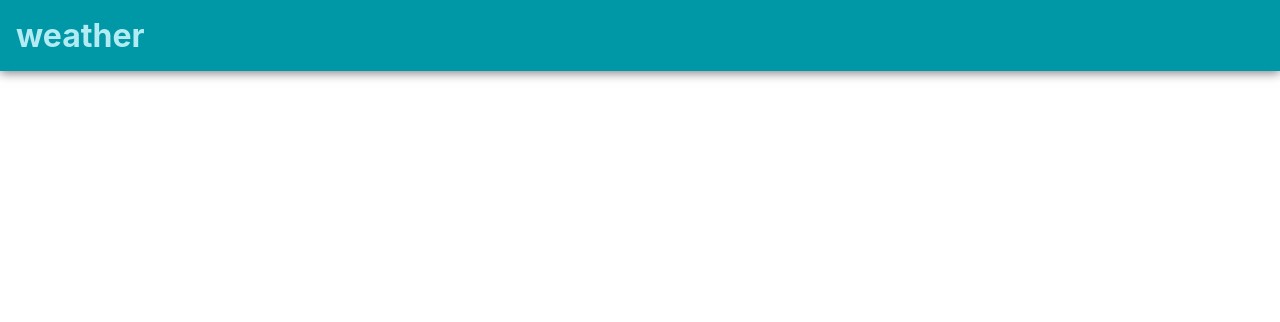
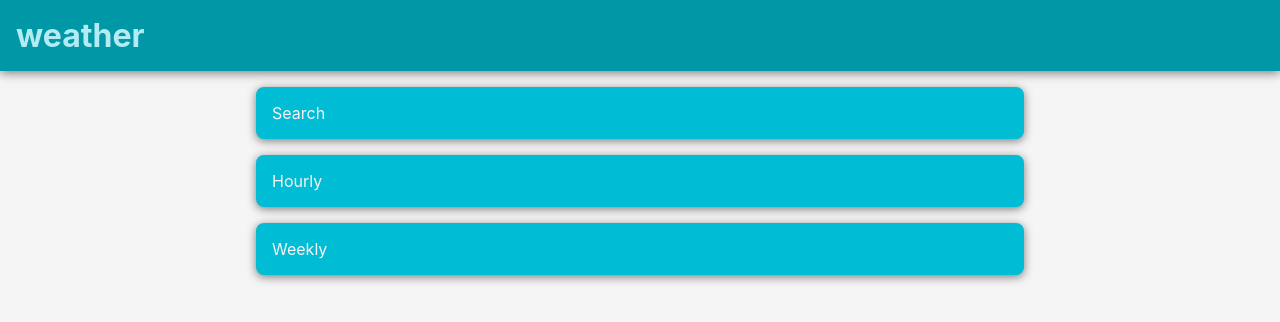
Before and after one commit to petgoldfish/cadre-weather, a React (Create React App) app: page / in a window 1280 px wide. Shown: the top 322 px of the page. Built offline with nearby package versions, Linux system fonts and the light colour scheme.

Commit message:
Scaffold main components

```diff
--- a/src/components/App/App.css
+++ b/src/components/App/App.css
@@ -1,7 +1,8 @@
 :root {
-  --primary: #0097a7;
+  --brand: #0097a7;
+  --primary: #00bcd4;
   --secondary: #b2ebf2;
-  --primary-text: #212121;
+  --primary-text: whitesmoke;
   --secondary-text: #757575;
   --accent: #ffc107;
   --error: tomato;
@@ -10,3 +11,35 @@
   --space: 16px;
   --space-s: 8px;
 }
+
+.App {
+  align-items: center;
+  height: 100vh;
+  background-color: var(--primary-text);
+  color: var(--primary-text);
+}
+
+.main {
+  width: 768px;
+  flex: 1;
+  margin-top: var(--space);
+  margin-bottom: var(--space);
+  min-height: 0;
+}
+
+.card {
+  background-color: var(--primary);
+  border: none;
+  box-shadow: var(--shadow);
+  border-radius: var(--rounding);
+  padding: var(--space);
+  margin-bottom: var(--space);
+}
+
+.card--secondary {
+  background-color: var(--secondary);
+}
+
+.card--no-shadow {
+  box-shadow: none;
+}
--- a/src/components/App/App.tsx
+++ b/src/components/App/App.tsx
@@ -1,10 +1,18 @@
 import Header from "../Header/Header";
+import Hourly from "../Hourly/Hourly";
+import Location from "../Location/Location";
+import Weekly from "../Weekly/Weekly";
 import "./App.css";
 
 function App() {
   return (
-    <div className="App">
+    <div className="App flex-column">
       <Header />
+      <main className="main flex-column">
+        <Location />
+        <Hourly />
+        <Weekly />
+      </main>
     </div>
   );
 }
--- a/src/components/Header/Header.css
+++ b/src/components/Header/Header.css
@@ -2,7 +2,7 @@
   align-self: stretch;
   display: flex;
   align-items: center;
-  background-color: var(--primary);
+  background-color: var(--brand);
   box-shadow: var(--shadow);
 }
 
--- /dev/null
+++ b/src/components/Hourly/Hourly.tsx
@@ -0,0 +1,7 @@
+import { ReactElement } from "react";
+
+function Hourly(): ReactElement {
+  return <div className="card">Hourly</div>;
+}
+
+export default Hourly;
--- /dev/null
+++ b/src/components/Location/Location.tsx
@@ -0,0 +1,7 @@
+import { ReactElement } from "react";
+
+function Location(): ReactElement {
+  return <div className="card">Search</div>;
+}
+
+export default Location;
--- /dev/null
+++ b/src/components/Weekly/Weekly.tsx
@@ -0,0 +1,7 @@
+import { ReactElement } from "react";
+
+function Weekly(): ReactElement {
+  return <div className="card">Weekly</div>;
+}
+
+export default Weekly;
--- a/src/index.css
+++ b/src/index.css
@@ -6,3 +6,8 @@ body {
   -webkit-font-smoothing: antialiased;
   -moz-osx-font-smoothing: grayscale;
 }
+
+.flex-column {
+  display: flex;
+  flex-direction: column;
+}
```
